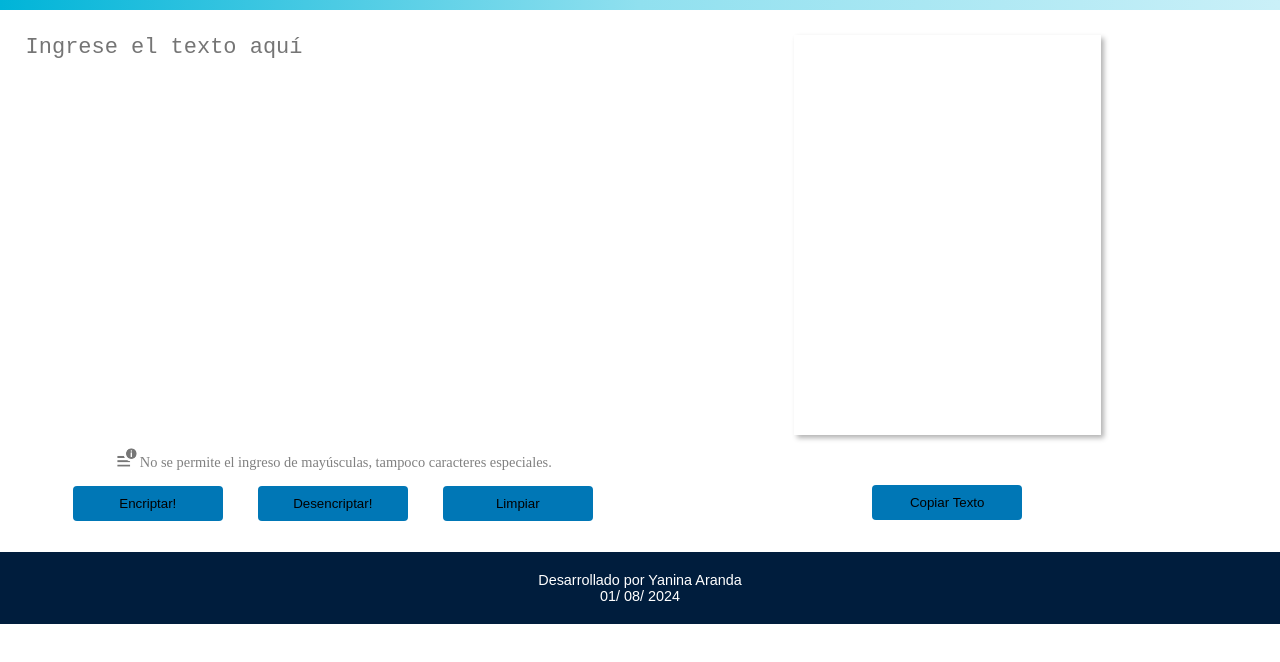
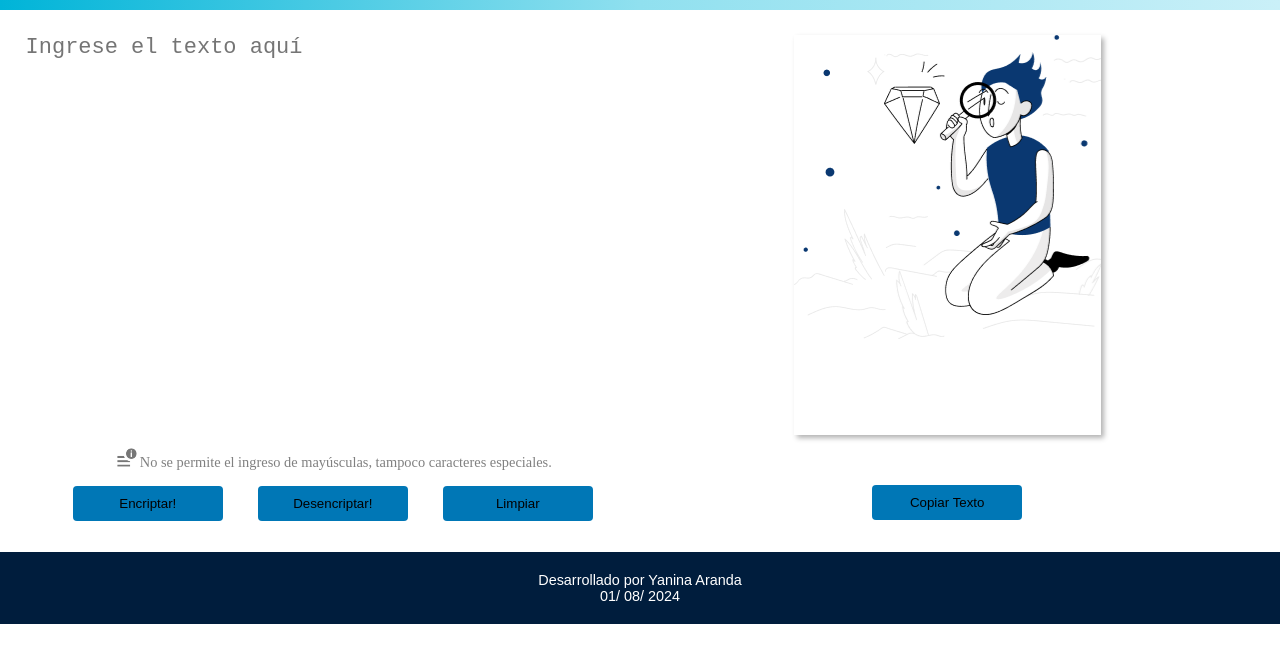
Before and after one commit to Yanina-Aranda/encriptador-de-texto-html-css-js, a plain HTML site: page index.html in a window 1280 px wide. Shown: the part 64-726 px from the top of the page. Drawn offline with Linux system fonts and the light colour scheme; the site is published under a folder, as on GitHub Pages, so addresses that start at the root find nothing.

Commit message:
Modificando el archivo css

```diff
--- a/styles/style.css
+++ b/styles/style.css
@@ -99,7 +99,7 @@ button:hover {
 }
 
 .outputText {
-    background-image: url('/img/Muneco.png');
+    background-image: url('../img/Muneco.png');
     background-repeat: no-repeat;
     box-shadow: 3px 3px 5px rgba(0, 0, 0, 0.3);
     width: 50%;
```
